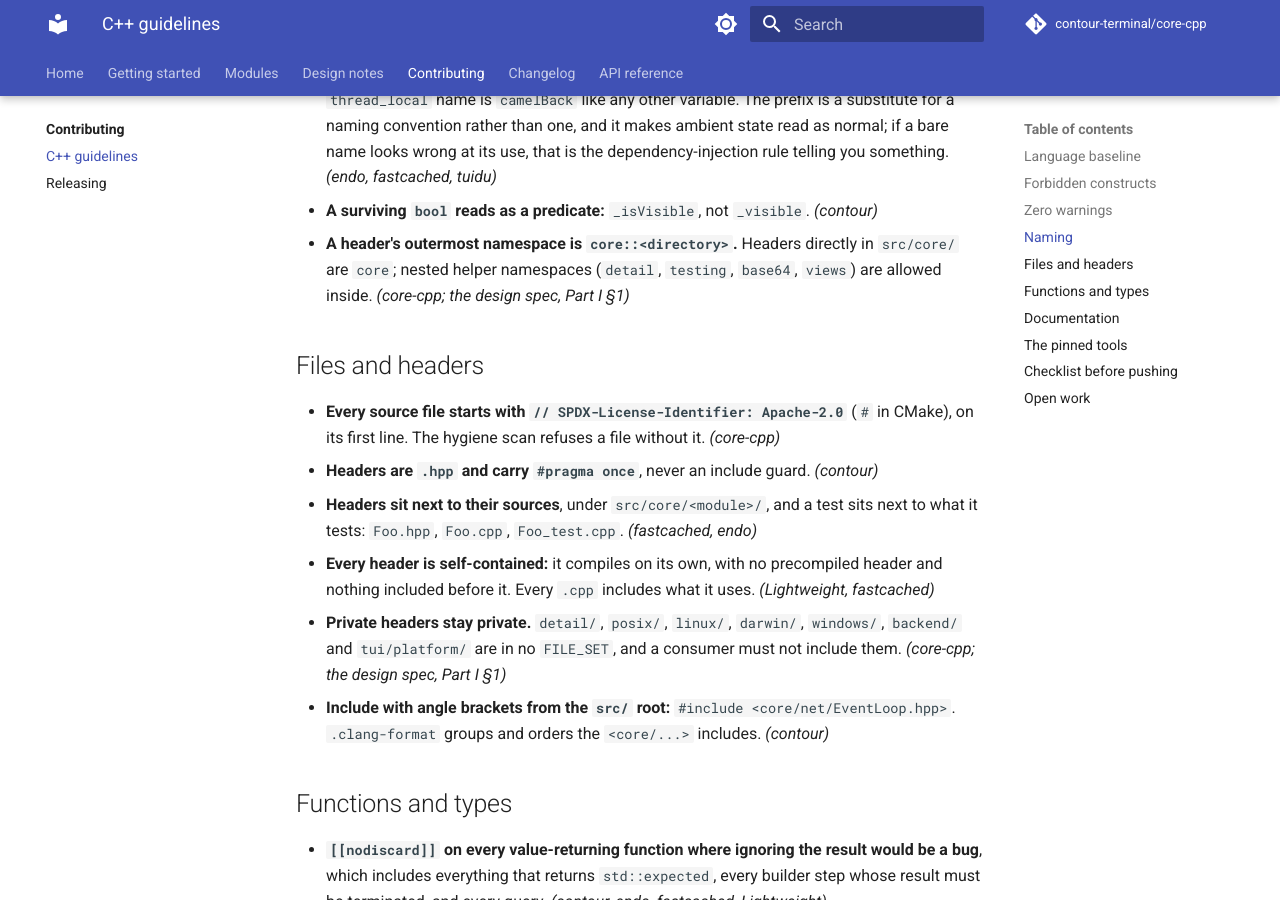
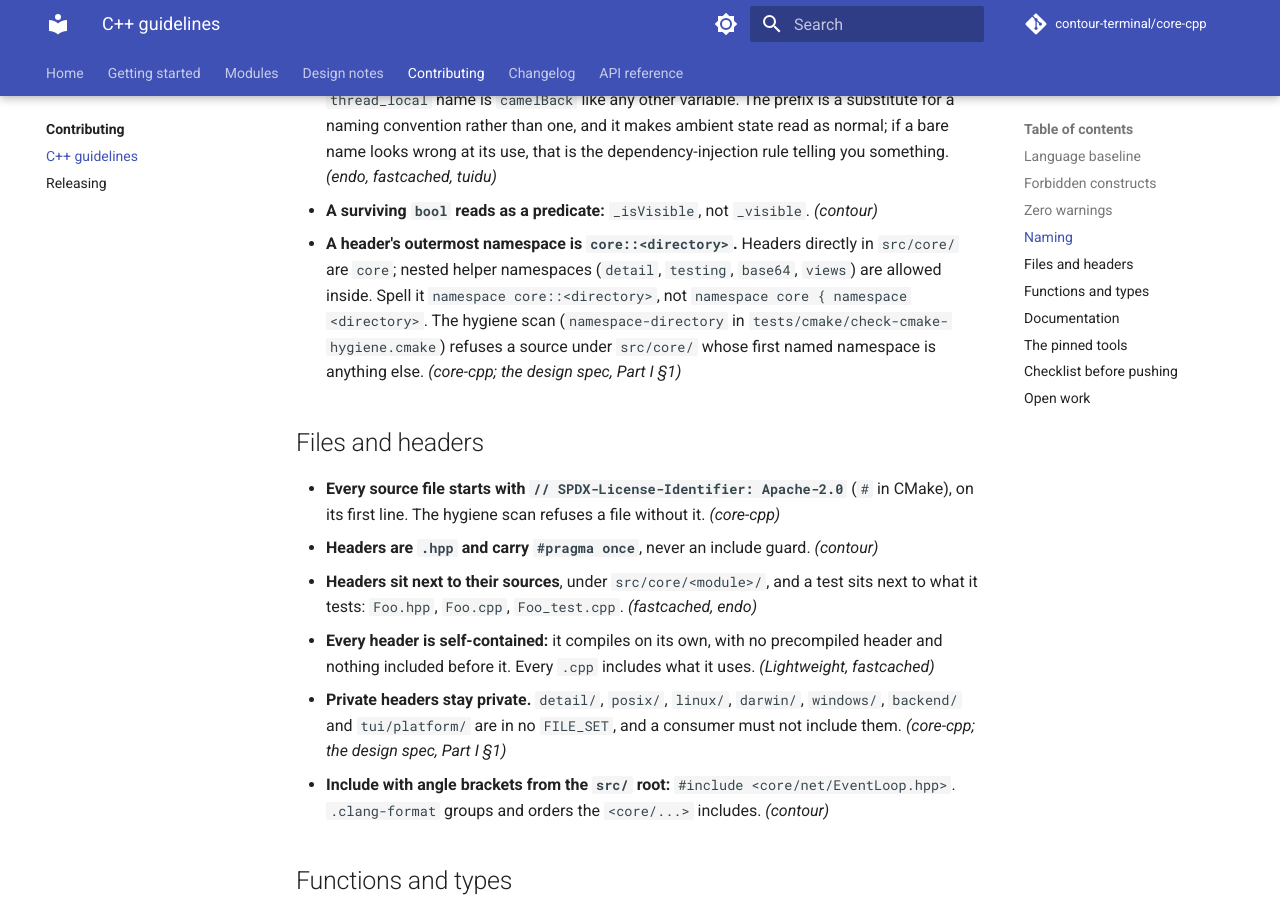
Before and after one commit to contour-terminal/core-cpp, an MkDocs documentation site: the page built from docs/contributing/cpp-guidelines.md, in a window 1280 px wide and 900 px high, scrolled down 2984 px. Built offline with MkDocs 1.6.1 and Material for MkDocs 9.7.7, drawn with Linux system fonts in a browser that asks for light colours; comment, search, counter and statistics services are not loaded.

Commit message:
test: the hygiene scan refuses a namespace its directory does not name
The spec's style gate lists namespace = directory, and nothing checked it.
A new file-level rule, namespace-directory, reads the first named
namespace of every C++ source under src/core/: src/core/<dir>/ must
declare core::<dir> or a namespace nested in it, spelled that way rather
than as nested namespace blocks, and a file directly in src/core/ must
declare core or one nested in it. Anonymous namespaces and aliases are
skipped, and a file with no named namespace is not checked.

The allowlist lookup moves into core_cpp_hygiene_refuse(), shared by the
line rules and this one. The self-test adds four refused cases (a foreign
namespace, the core::foobar prefix trap, the nested spelling, and a
foreign namespace directly in src/core/) and a clean tree with an alias,
an anonymous namespace, a nested detail namespace and core::base64; each
case now gets its own directory, so a rule can have several. Neutering the
refusal fails exactly the four cases; dropping the :: boundary fails
exactly the prefix trap. The style job already runs both scripts.

Signed-off-by: Christian Parpart <christian@parpart.family>

```diff
--- a/.agent/rules/cpp-guidelines.md
+++ b/.agent/rules/cpp-guidelines.md
@@ -108,7 +108,10 @@
 - **A surviving `bool` reads as a predicate:** `_isVisible`, not `_visible`. *(contour)*
 - **A header's outermost namespace is `core::<directory>`.** Headers directly in `src/core/`
   are `core`; nested helper namespaces (`detail`, `testing`, `base64`, `views`) are allowed
-  inside. *(core-cpp; the design spec, Part I §1)*
+  inside. Spell it `namespace core::<directory>`, not `namespace core { namespace <directory>`.
+  The hygiene scan (`namespace-directory` in `tests/cmake/check-cmake-hygiene.cmake`) refuses
+  a source under `src/core/` whose first named namespace is anything else. *(core-cpp; the
+  design spec, Part I §1)*
 
 ## Files and headers
 
```
Also changed, not shown: .agent/rules/library-hygiene.md (+2 -1 lines), 3 other files.
